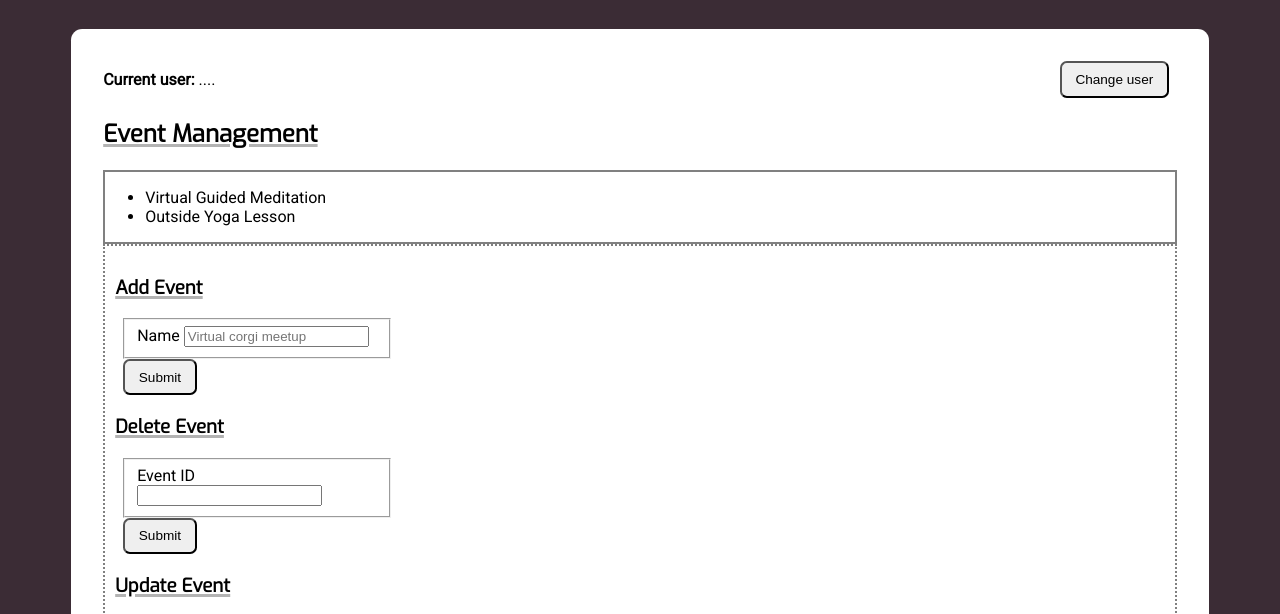
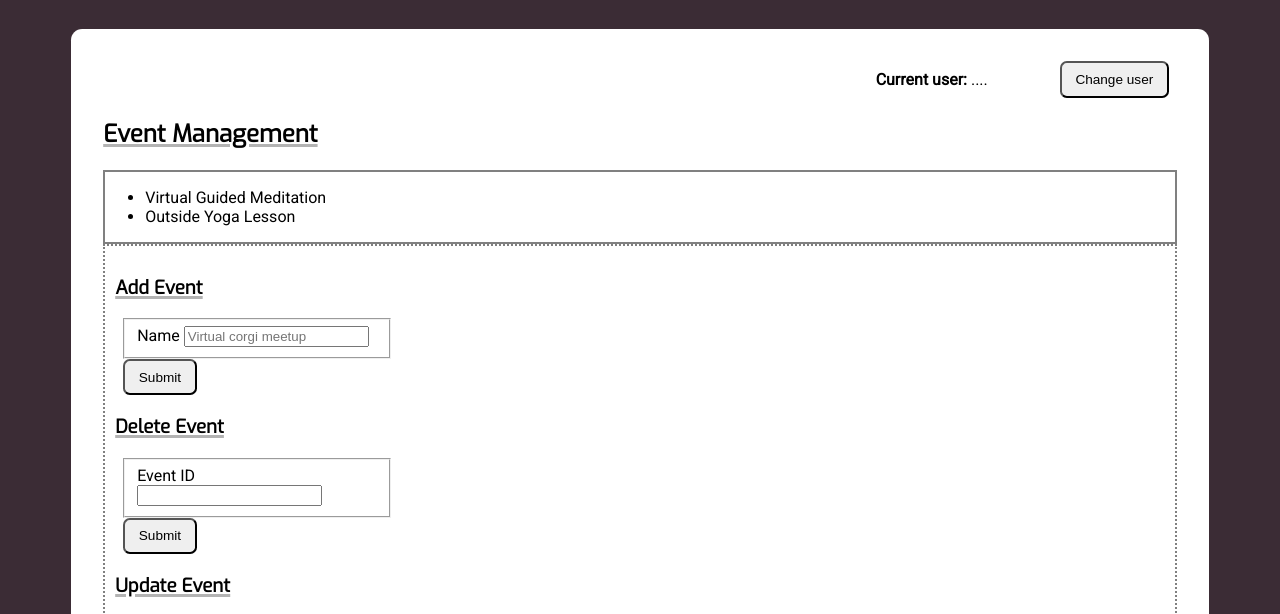
Before and after one commit to carbonsoda/eventonica-static, a plain HTML site: page index.html in a window 1280 px wide. Shown: the part 149-763 px from the top of the page. Drawn offline with Linux system fonts and the light colour scheme; a web font is replaced by a local one.

Commit message:
Adjust current user styling

```diff
--- a/index.html
+++ b/index.html
@@ -28,14 +28,16 @@
 
     <main>
         <div class="current-user">
-            <span id="current-user">
+            <span id="display-current-user">
                 <strong> Current user: </strong>
                 ....
             </span>
 
-            <a href="#change-user"><button>
+            <a href="#change-user">
+                <button>
                     Change user
-                </button></a>
+                </button>
+            </a>
         </div>
 
         <!--EVENTS SECTION-->
--- a/static/index.css
+++ b/static/index.css
@@ -73,9 +73,15 @@ button, input[type=submit] {
 
 .current-user {
     display: flex;
-    justify-content: space-between;
+    justify-content: flex-end;
     align-items: center;
+    font-size: 1.1 em;
 }
+
+.current-user #display-current-user {
+    margin-right: 4em;
+}
+
 
 fieldset {
     max-width: 15em;
```
